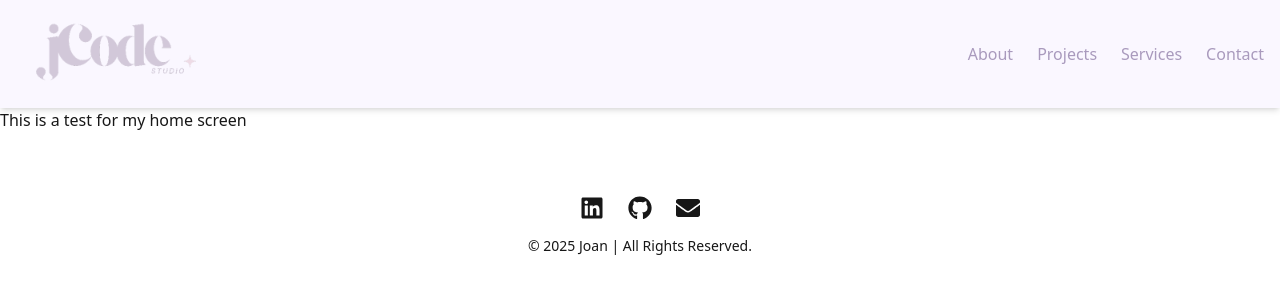
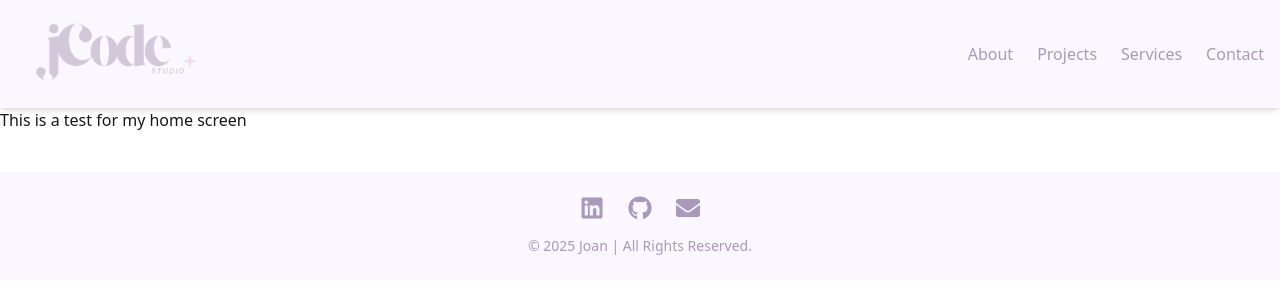
Before and after one commit to jkarstrom/jCodeStudioSite, a Next.js app: page / in a window 1280 px wide. Shown: the top 300 px of the page. Built offline with nearby package versions, Linux system fonts and the light colour scheme.

Commit message:
Footer Created

```diff
--- a/src/app/components/Footer.jsx
+++ b/src/app/components/Footer.jsx
@@ -3,20 +3,20 @@ import { FaLinkedin, FaGithub, FaEnvelope } from 'react-icons/fa';
 
 const Footer = () => {
   return (
-    <footer className="bg-gray-100 mt-10 py-6">
+    <footer className="bg-whitepurple mt-10 py-6">
       <div className="max-w-7xl mx-auto px-6 text-center">
         <div className="flex justify-center space-x-6 mb-4">
-          <Link href="https://linkedin.com/in/yourprofile" target="_blank">
-            <FaLinkedin className="text-gray-600 hover:text-pink-500 text-2xl" />
+          <Link href="https://linkedin.com/in/joankarstrom" target="_blank">
+            <FaLinkedin className="text-darkpurple hover:text-lightpurple text-2xl" />
           </Link>
           <Link href="https://github.com/yourgithub" target="_blank">
-            <FaGithub className="text-gray-600 hover:text-pink-500 text-2xl" />
+            <FaGithub className="text-darkpurple hover:text-lightpurple  text-2xl" />
           </Link>
-          <Link href="mailto:your@email.com">
-            <FaEnvelope className="text-gray-600 hover:text-pink-500 text-2xl" />
+          <Link href="mailto:jcodestudio@email.com">
+            <FaEnvelope className="text-darkpurple hover:text-lightpurple  text-2xl" />
           </Link>
         </div>
-        <p className="text-gray-500 text-sm">© 2025 Joan | All Rights Reserved.</p>
+        <p className="text-darkpurple text-sm">© 2025 Joan | All Rights Reserved.</p>
       </div>
     </footer>
   );
```
